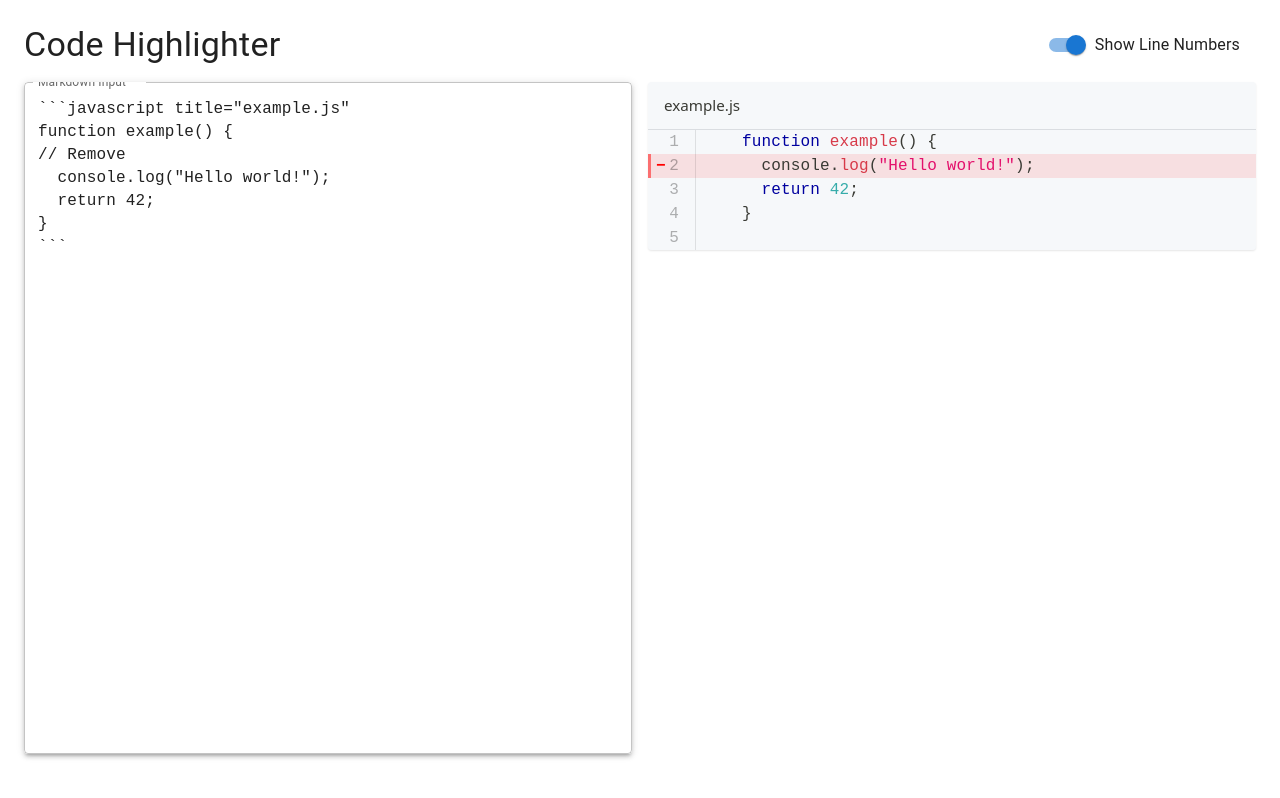
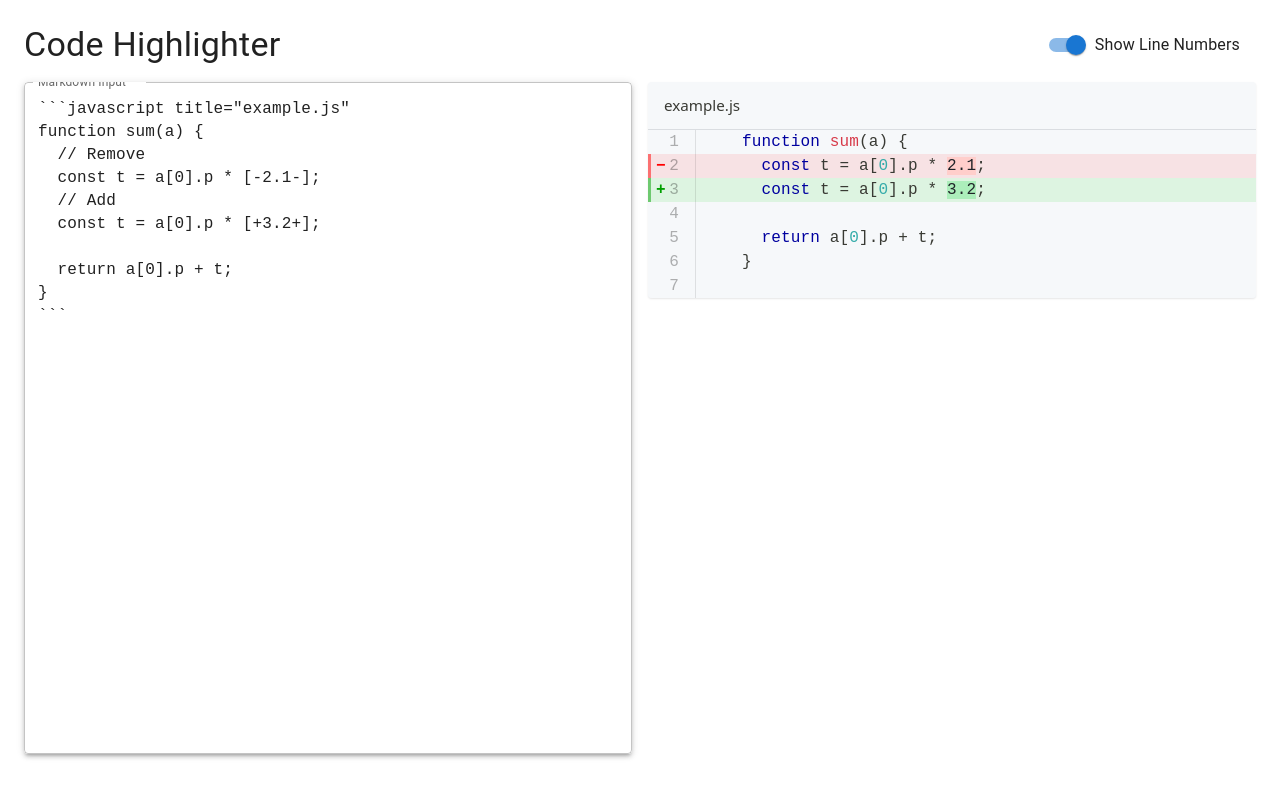
Before and after one commit to keithwalsh/code-annotator, a React (Vite) app: page / in a window 1280 px wide. Built offline with nearby package versions, Linux system fonts and the light colour scheme.

Commit message:
feat: add specific word highlighting

```diff
--- a/src/components/CodeEditor.tsx
+++ b/src/components/CodeEditor.tsx
@@ -5,10 +5,13 @@ import CodeHighlighter from './CodeHighlighter';
 const CodeEditor: React.FC = () => {
   const [markdown, setMarkdown] = useState<string>(
 `\`\`\`javascript title="example.js"
-function example() {
-// Remove
-  console.log("Hello world!");
-  return 42;
+function sum(a) {
+  // Remove
+  const t = a[0].p * [-2.1-];
+  // Add
+  const t = a[0].p * [+3.2+];
+
+  return a[0].p + t;
 }
 \`\`\`
 `);
--- a/src/components/CodeHighlighter.css
+++ b/src/components/CodeHighlighter.css
@@ -23,7 +23,7 @@
 
 
 .code-block-error-line {
-    background-color: rgba(255, 0, 0, 0.1);
+    background-color: rgba(255, 0, 0, 0.09);
     display: block;
     position: relative;
   }
@@ -89,3 +89,13 @@
   overflow: hidden;
   border-radius: 4px;
 }
+
+.word-delete {
+  color: #1f2328;
+  background-color: #ffcecb;
+}
+
+.word-add {
+  color: #1f2328;
+  background-color: #aceebb;
+}
--- a/src/components/CodeHighlighter.tsx
+++ b/src/components/CodeHighlighter.tsx
@@ -19,7 +19,7 @@ const CodeHighlighter: React.FC<CodeHighlighterProps> = ({
   const processCodeWithMagicComments = (codeString: string) => {
     const lines = codeString.split('\n');
     const lineHighlights = new Set<number>();
-    const wordHighlights: {line: number, word: string}[] = [];
+    const wordHighlights: {line: number, word: string, type: 'add' | 'delete'}[] = [];
     const errorLines = new Set<number>();
     const addLines = new Set<number>();
     const linesToFilter = new Set<number>();
@@ -36,7 +36,7 @@ const CodeHighlighter: React.FC<CodeHighlighterProps> = ({
       if (line.includes('highlight-word')) {
         const wordMatch = line.match(/highlight-word\s+(\S+)/);
         if (wordMatch && wordMatch[1]) {
-          wordHighlights.push({ line: index, word: wordMatch[1] });
+          wordHighlights.push({ line: index, word: wordMatch[1], type: 'add' });
         }
       }
 
@@ -51,6 +51,26 @@ const CodeHighlighter: React.FC<CodeHighlighterProps> = ({
         addLines.add(index + 1);
         linesToFilter.add(index); // Filter out the comment line
       }
+
+      // Check for word highlighting markers and remove them from the line
+      const deleteMatches = [...line.matchAll(/\[-([^-\]]+)-\]/g)];
+      const addMatches = [...line.matchAll(/\[\+([^+\]]+)\+\]/g)];
+
+      deleteMatches.forEach(match => {
+        if (match[1]) {
+          wordHighlights.push({ line: index, word: match[1], type: 'delete' });
+          // Remove the marker from the line
+          lines[index] = lines[index].replace(match[0], match[1]);
+        }
+      });
+
+      addMatches.forEach(match => {
+        if (match[1]) {
+          wordHighlights.push({ line: index, word: match[1], type: 'add' });
+          // Remove the marker from the line
+          lines[index] = lines[index].replace(match[0], match[1]);
+        }
+      });
     });
 
     // Find highlight-start and highlight-end blocks
@@ -72,7 +92,7 @@ const CodeHighlighter: React.FC<CodeHighlighterProps> = ({
 
     // Adjust indices for the filtered lines
     const adjustedLineHighlights = new Set<number>();
-    const adjustedWordHighlights: {line: number, word: string}[] = [];
+    const adjustedWordHighlights: {line: number, word: string, type: 'add' | 'delete'}[] = [];
     const adjustedErrorLines = new Set<number>();
     const adjustedAddLines = new Set<number>();
 
@@ -99,10 +119,10 @@ const CodeHighlighter: React.FC<CodeHighlighterProps> = ({
     });
 
     // Adjust word highlights
-    wordHighlights.forEach(({ line, word }) => {
+    wordHighlights.forEach(({ line, word, type }) => {
       if (!linesToFilter.has(line)) {
         const adjustedIndex = line - [...linesToFilter].filter(idx => idx < line).length;
-        adjustedWordHighlights.push({ line: adjustedIndex, word });
+        adjustedWordHighlights.push({ line: adjustedIndex, word, type });
       }
     });
 
@@ -184,7 +204,7 @@ const CodeHighlighter: React.FC<CodeHighlighterProps> = ({
                                     <React.Fragment key={partIndex}>
                                       {part}
                                       {partIndex < parts.length - 1 && (
-                                        <span className="theme-code-block-highlighted-word">
+                                        <span className={`word-${wordToHighlight.type}`}>
                                           {wordToHighlight.word}
                                         </span>
                                       )}
```
Also changed, not shown: 1 other file (tests, documents, lock files or other folders).
